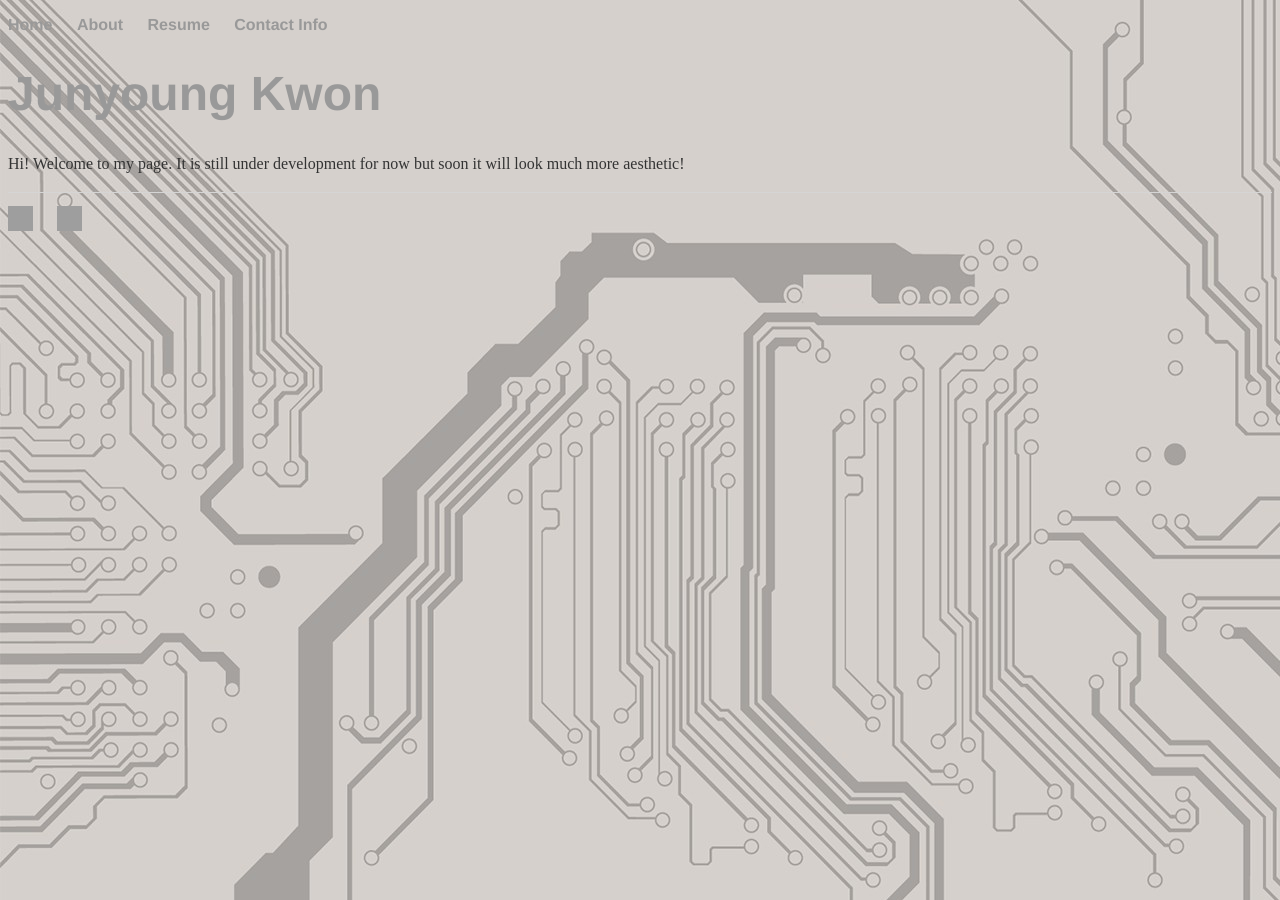
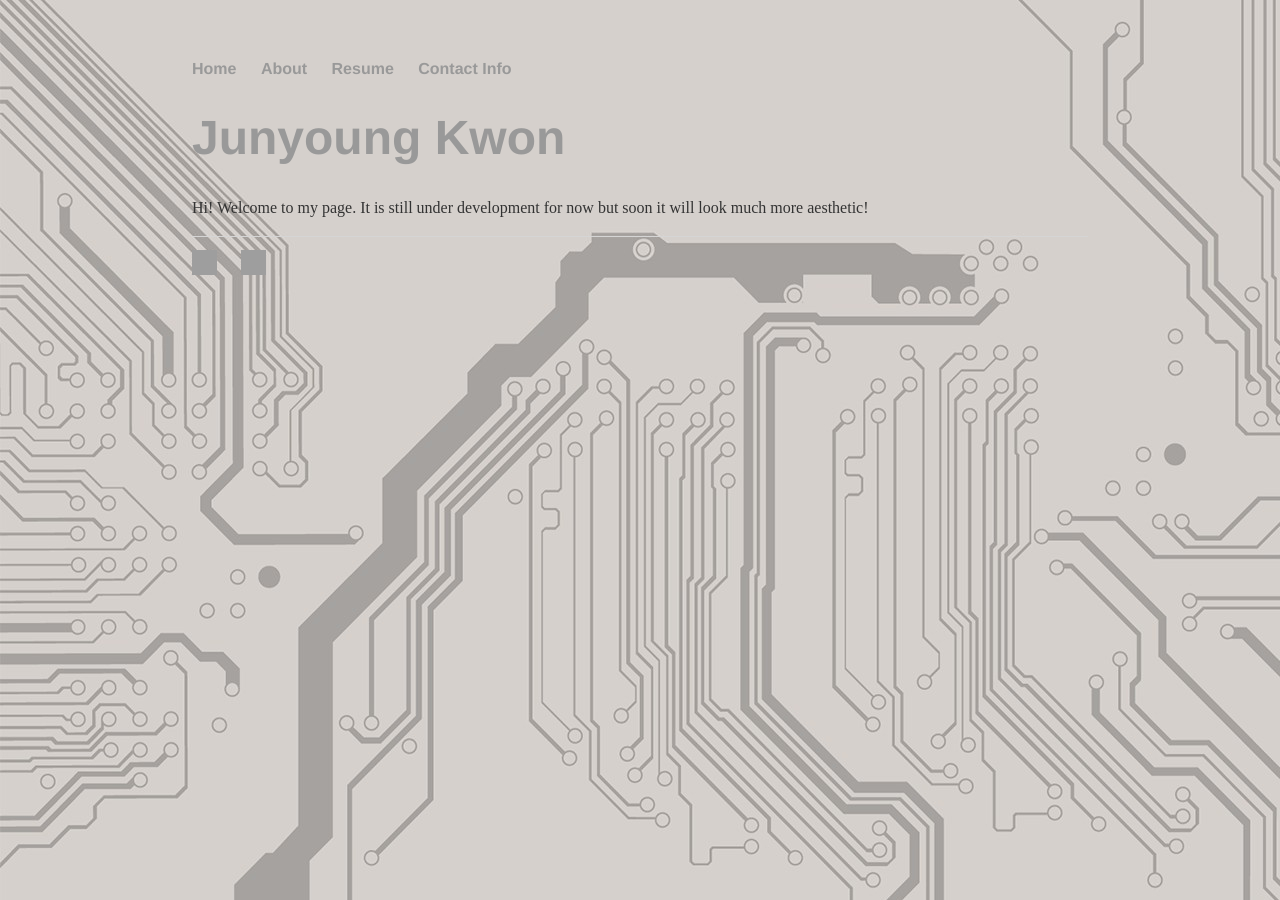
Before and after one commit to junyoung-kwon/Personal-Website, a Jekyll site: the page built from index.html, in a window 1280 px wide. Built offline with Jekyll 4.4.1, drawn with Linux system fonts in a browser that asks for light colours; grey boxes are pictures that could not be loaded.

Commit message:
Commented color on body

```diff
--- a/css/main.css
+++ b/css/main.css
@@ -1,7 +1,7 @@
 body {
-    /*margin: 60px auto;
+    margin: 60px auto;
     width: 70%;
-    color: #d3d3d3;*/
+    /*color: #d3d3d3;*/
     background-image: url("../images/bg_img/circuitry_bg.jpg");
     /*background-position: center;*/
 }
```
